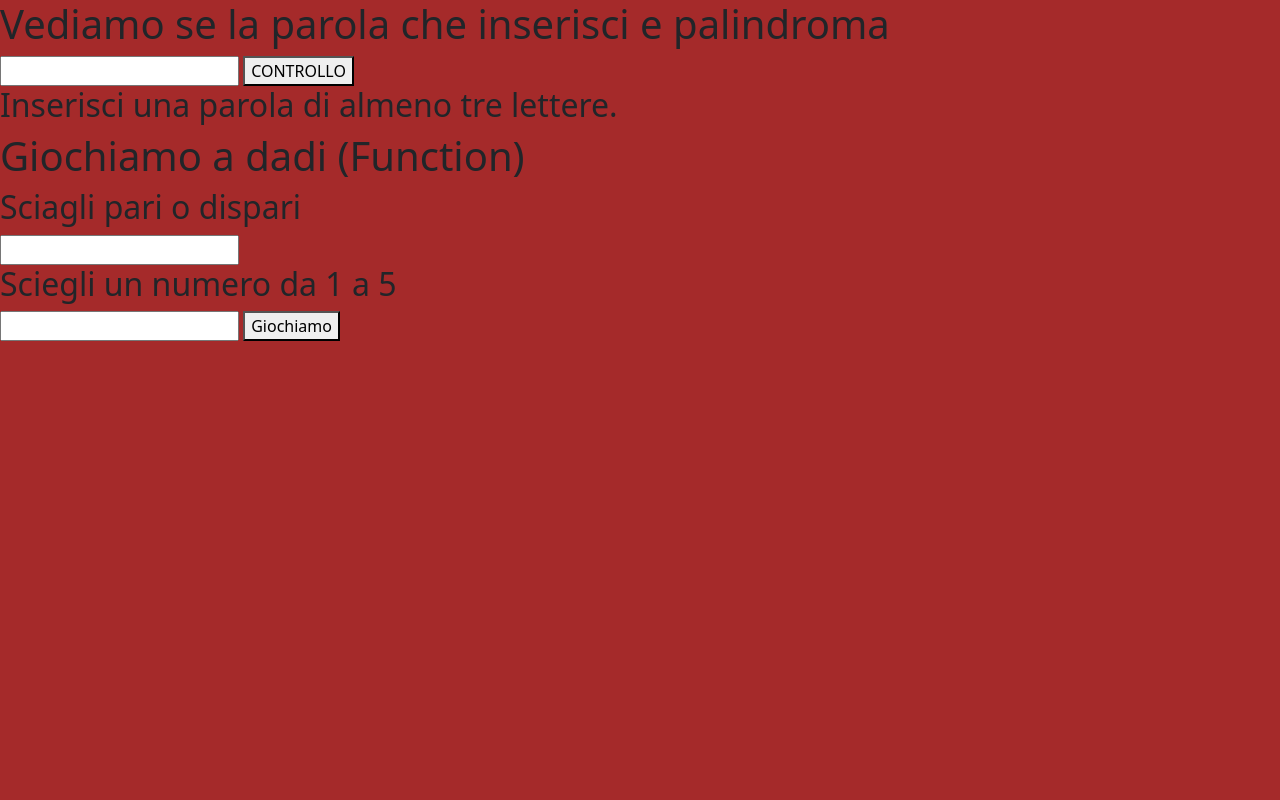
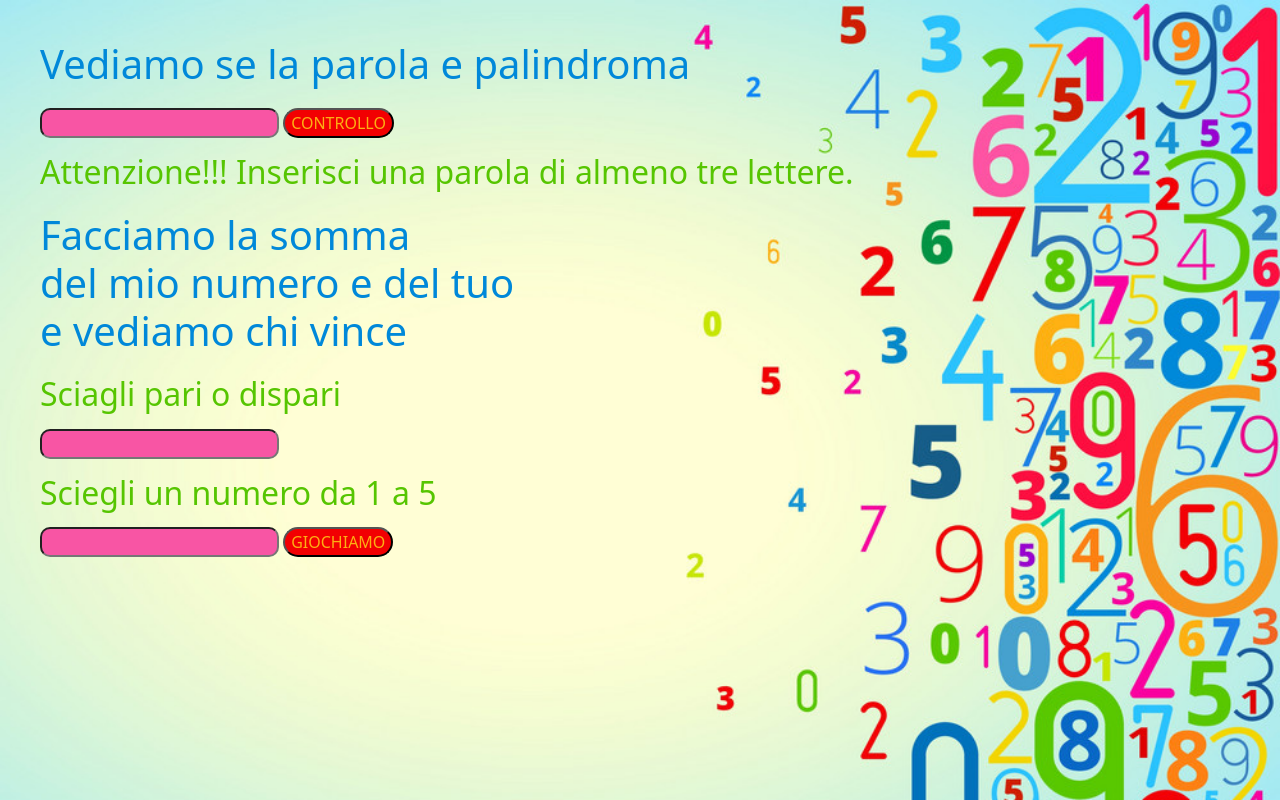
Before and after one commit to PatrizioCorcione/js-paliedispari, a plain HTML site: page index.html in a window 1280 px wide. Both pictures are taken after a click on the button "CONTROLLO". Drawn offline with nearby package versions, Linux system fonts and the light colour scheme.

```diff
--- a/assets/style.css
+++ b/assets/style.css
@@ -1,3 +1,25 @@
 body{
-  background-color: brown;
+  background-image: url(../assets/img/background-from-numbers-vector-3674836.jpg);
+  background-size: cover;
 }
+main{
+  margin: 40px 40px;
+}
+h2{
+  margin: 15px 0px;
+  color: #56c501;
+}
+h1{
+  margin: 20px 0px;
+  color: #0088d9;
+}
+input{
+  border-radius: 10px;
+  background-color: #f855a4;
+  color: #f1d704;
+}
+button{
+  border-radius: 20px;
+  background-color: #f20002;
+  color: #fcaf13;
+}
--- a/index.html
+++ b/index.html
@@ -28,19 +28,19 @@
   <!---------------------MAIN--------------------->
   <main>
 
-    <h1>Vediamo se la parola che inserisci e palindroma</h1>
+    <h1>Vediamo se la parola e palindroma</h1>
     <input id="input" type="text">
     <button id="btn-word">CONTROLLO</button>
     <h2 id="result"></h2>
 
-    <h1>Giochiamo a dadi (Function)</h1>
+    <h1>Facciamo la somma <br>del mio numero e del tuo <br>e vediamo chi vince</h1>
 
     <h2>Sciagli pari o dispari</h2>
     <input id="inp-result" type="text">
 
     <h2>Sciegli un numero da 1 a 5</h2>
     <input id="inp-dadi" type="text">
-    <button id="btn-dadi">Giochiamo</button>
+    <button id="btn-dadi">GIOCHIAMO</button>
     <h2 id="result-calc"></h2>
 
   </main>
--- a/js/script.js
+++ b/js/script.js
@@ -6,19 +6,20 @@
 const resultJs = document.getElementById("result")
 const resultCalc = document.getElementById("result-calc")
 
+btnJs.addEventListener("click", function(){
+  const wordCheck = inpJs.value;
+  if (wordCheck.length < 3) {
+
+    return resultJs.innerHTML = "Attenzione!!! Inserisci una parola di almeno tre lettere."
+
+  }
 
 
-btnJs.addEventListener("click", function(){
-
-  const wordCheck = inpJs.value;
   palindro(wordCheck,resultJs);
 
 })
 
-
-
 btnDadiJs.addEventListener('click',function(){
-
 
   const numberPlayer = parseInt(inpDadiJs.value);
   const numeroPc = RandomNumber(1,5);
@@ -32,11 +33,19 @@
 
     resultCalc.innerHTML = "ATTENZIONE!!! Inserisci un numero da 1 a 5"
 
-  }else if (inpResult.value == checkParDisp(addedNumber)) {
+  }else if (inpResult.value.toLowerCase() == checkParDisp(addedNumber)) {
 
-    resultCalc.innerHTML = "HAI VINTO"
+    resultCalc.innerHTML = `Tu hai scielto il numero ${numberPlayer}.<br>
+    Il computer ha scielto il numero ${numeroPc}.<br>
+    La somma e ${addedNumber} e quindi e ${checkParDisp(addedNumber)} .<br>
+    HAI VINTO`
 
-  }else{resultCalc.innerHTML = "HAI PERSO"}
+
+  }else{
+  resultCalc.innerHTML = `Tu hai scielto il numero ${numberPlayer}.<br>
+  Il computer ha scielto il numero ${numeroPc}.<br>
+  La somma e ${addedNumber} e quindi e ${checkParDisp(addedNumber)} .<br>
+  HAI PERSO`}
 
 })
 
@@ -44,11 +53,6 @@
 
 function palindro(word, eIHTML) {
 
-  if (word.length < 3) {
-
-    return eIHTML.innerHTML = "Inserisci una parola di almeno tre lettere."
-
-  }
   const wardRevers = word.split("").reverse().join("");
   return eIHTML.innerHTML = word === wardRevers ? "palindromo" : "non palindromo";
 
```
Also changed, not shown: assets/img/360_F_426732440_fLE5d2sPNhlftdCyfWeIZULrLm3hxFES.jpg (added), assets/img/background-from-numbers-vector-3674836.jpg (added).
